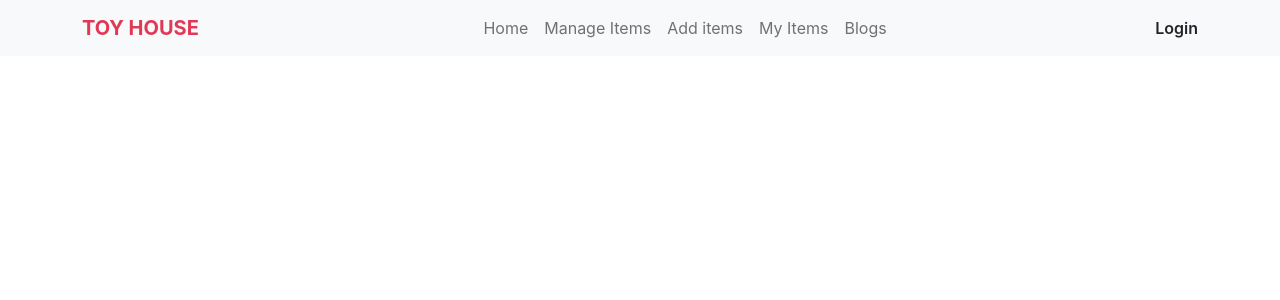
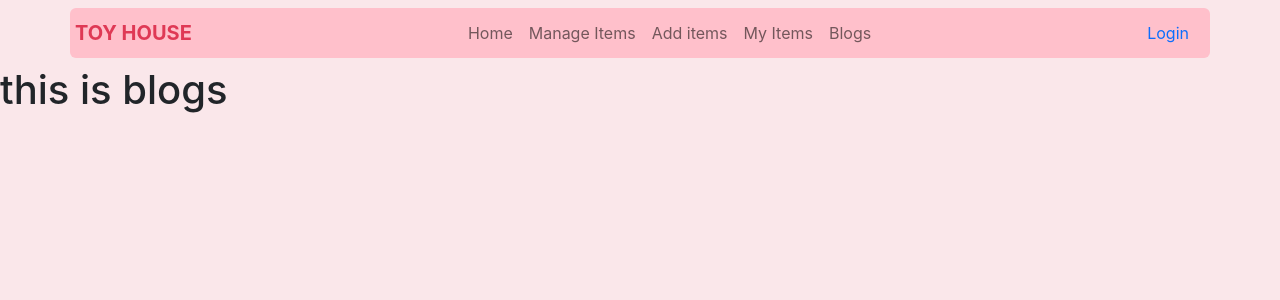
Before and after one commit to KMNayem/toy-house-client, a React (Create React App) app: page /blogs in a window 1280 px wide. Shown: the top 300 px of the page. Built offline with nearby package versions, Linux system fonts and the light colour scheme.

Commit message:
home section add

```diff
--- a/src/App.js
+++ b/src/App.js
@@ -1,8 +1,10 @@
-import logo from './logo.svg';
+
 import './App.css';
 import Header from './Pages/Shared/Header/Header';
 import { Route, Routes } from 'react-router-dom';
 import Home from './Pages/Home/Home/Home';
+import Blogs from './Pages/Blogs/Blogs';
+import Login from './Pages/Auth/Login/Login';
 
 function App() {
   return (
@@ -10,6 +12,9 @@ function App() {
       <Header></Header>
       <Routes>
         <Route path='/' element={<Home></Home>}></Route>
+        <Route path='/home' element={<Home></Home>}></Route>
+        <Route path='/blogs' element={<Blogs></Blogs>}></Route>
+        <Route path='/login' element={<Login></Login>}></Route>
       </Routes>
     </div>
   );
--- /dev/null
+++ b/src/Pages/Auth/Login/Login.js
@@ -0,0 +1,11 @@
+import React from 'react'
+
+function componentName() {
+    return (
+        <div>
+            <h1>This is log in</h1>
+        </div>
+    )
+}
+
+export default componentName
--- /dev/null
+++ b/src/Pages/Blogs/Blogs.js
@@ -0,0 +1,11 @@
+import React from 'react'
+
+function blogs() {
+    return (
+        <div>
+            <h1>this is blogs</h1>
+        </div>
+    )
+}
+
+export default blogs;
--- a/src/Pages/Home/Home/Home.js
+++ b/src/Pages/Home/Home/Home.js
@@ -1,12 +1,14 @@
 import React from 'react';
 import Banner from '../Banner/Banner';
 import Products from '../Products/Products';
+import OurBlogs from '../OurBlogs/OurBlogs';
 
 const Home = () => {
     return (
         <div>
             <Banner></Banner>
             <Products></Products>
+            <OurBlogs></OurBlogs>
         </div>
     );
 };
--- /dev/null
+++ b/src/Pages/Home/OurBlogs/OurBlogs.js
@@ -0,0 +1,41 @@
+import React from 'react'
+import { Container } from 'react-bootstrap'
+import baby1 from '../../../image/banner/baby1.jpg';
+import baby2 from '../../../image/banner/baby2.jpg';
+
+
+function componentName() {
+    return (
+        <div>
+            <div className='text-center m-5'>
+            <h2>From Our Blogs</h2>
+            <small><i>- Thinks we Talk About -</i></small>
+            </div>
+            <Container>
+                <div>
+                    <div className='d-flex '>
+                        <div>
+                            <img
+                            className="d-block w-50 h-50 rounded"
+                            src={baby1}
+                            />
+                        </div>
+                        <div className='baby1-title'>
+                            <small>07 Nov 2022</small>
+                            <h3>Keeping your baby <br/> safe using new <br/> Toys</h3>
+                            <p>Find sleep without counting sheep with the 3-in-1 Starry Skies Sheep Soother. With three ways to use, this soother includes a projector..... </p>
+
+                            <button>Read More</button>
+                        </div>
+                    </div>
+                    <div>
+                        <div></div>
+                        <div></div>
+                    </div>
+                </div>
+            </Container>
+        </div>
+    )
+}
+
+export default componentName
--- a/src/Pages/Home/Products/Products.js
+++ b/src/Pages/Home/Products/Products.js
@@ -21,7 +21,7 @@ const Products = () => {
 
             <div className='row g-4 mt-2'>
             {
-                products.map(products => (
+                products.slice(0, 6).map(products => (
                     <Product
                     key={products.id} product ={products}
                     ></Product>
--- a/src/Pages/Shared/Header/Header.css
+++ b/src/Pages/Shared/Header/Header.css
@@ -1,3 +1,11 @@
+.navbar{
+    background-color: rgb(250, 231, 234);
+}
+.nav{
+    background-color: pink;
+    padding: 5px;
+
+}
 .header-title{
     color: rgb(223, 57, 85);
 }
--- a/src/Pages/Shared/Header/Header.js
+++ b/src/Pages/Shared/Header/Header.js
@@ -1,28 +1,29 @@
 import React from 'react';
 import { Container, Nav, Navbar, NavDropdown } from 'react-bootstrap';
+import { Link } from 'react-router-dom';
 import './Header.css'
 
 const Header = () => {
     return (
        <>
-      <Navbar collapseOnSelect expand="lg" sticky='top' bg="light" variant="white">
-  <Container>
-  <Navbar.Brand href="#home" className='fw-bold header-title'>TOY HOUSE</Navbar.Brand>
+      <Navbar collapseOnSelect expand="lg" sticky='top' className='navbar'>
+  <Container className='nav rounded'>
+  <Navbar.Brand as={Link} to='/' className='fw-bold header-title '>TOY HOUSE</Navbar.Brand>
   <Navbar.Toggle aria-controls="responsive-navbar-nav" />
   <Navbar.Collapse id="responsive-navbar-nav">
     <Nav className="m-auto">
-      <Nav.Link href="#features">Home</Nav.Link>
+      <Nav.Link as={Link} to='/home'>Home</Nav.Link>
       <Nav.Link href="#pricing">Manage Items</Nav.Link>
       <Nav.Link href="#deets">Add items</Nav.Link>
       <Nav.Link eventKey={2} href="#memes">
         My Items
       </Nav.Link>
-      <Nav.Link eventKey={2} href="#memes">
+      <Nav.Link as={Link} to='blogs'>
         Blogs
       </Nav.Link>
 
     </Nav>
-    <Nav.Link className='fw-semibold' href="#memes">
+    <Nav.Link as={Link} to='login' >
         Login
       </Nav.Link>
     <Nav>
--- a/src/index.css
+++ b/src/index.css
@@ -1,4 +1,5 @@
 body {
+  background-color: rgb(250, 231, 234);
   margin: 0;
   font-family: -apple-system, BlinkMacSystemFont, 'Segoe UI', 'Roboto', 'Oxygen',
     'Ubuntu', 'Cantarell', 'Fira Sans', 'Droid Sans', 'Helvetica Neue',
```
Also changed, not shown: src/Pages/Auth/Regester/Regester.js (added), src/Pages/Home/NewsLetter/NewsLetter.js (added), src/Pages/Home/OurBlogs/OurBlogs.css (added), src/image/banner/baby1.jpg (added), src/image/banner/baby2.jpg (added).
